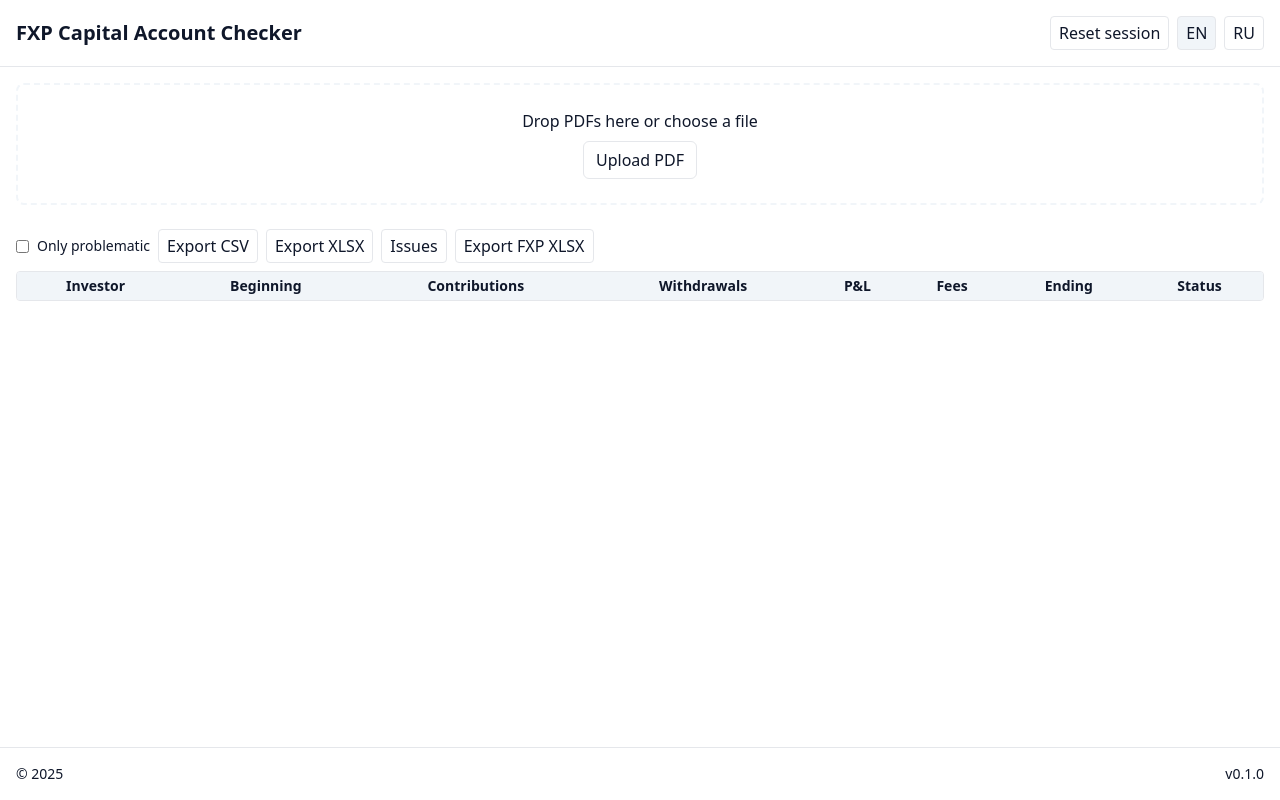
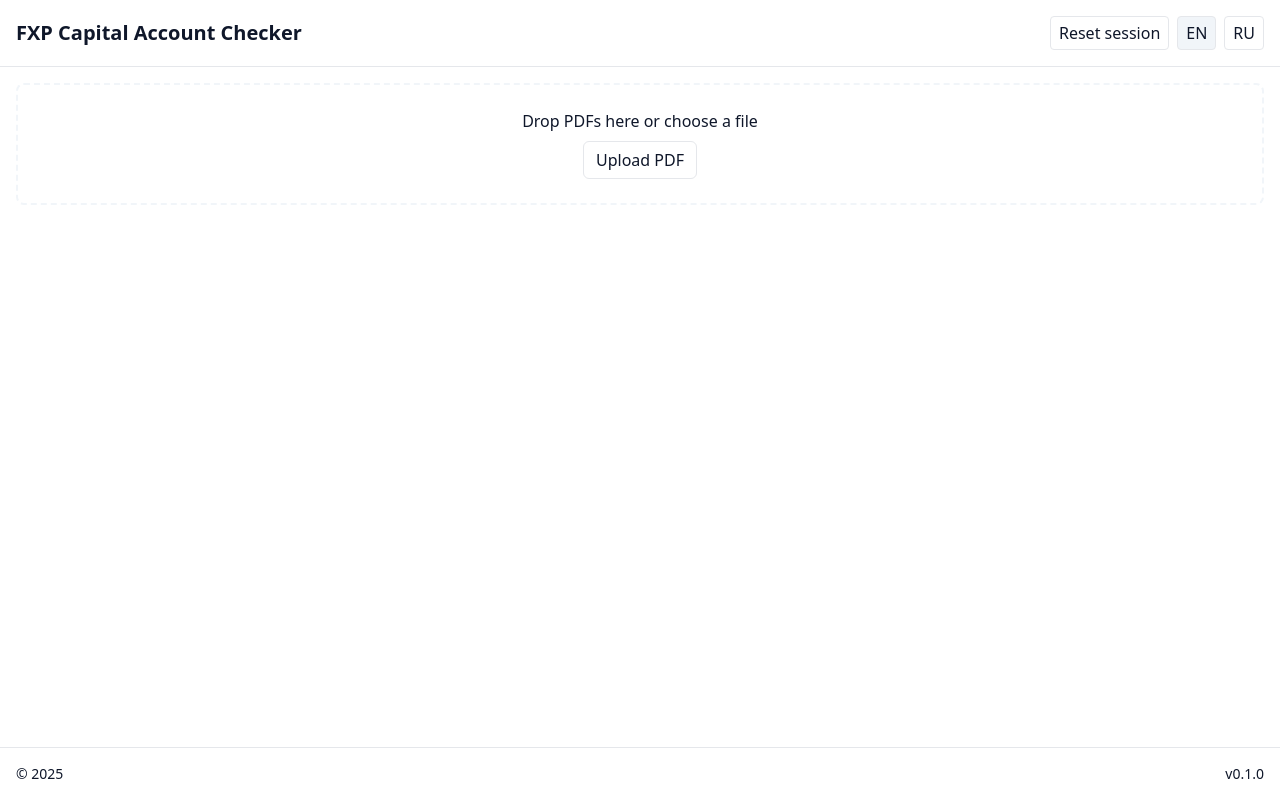
Before and after one commit to Servc-account/PDF_to_Excel_Parser, a React (Vite) app: page / in a window 1280 px wide. Built offline with nearby package versions, Linux system fonts and the light colour scheme.

Commit message:
Refactor App component to remove unused UI elements and streamline focus on notebook-like export functionality. Remove RecordsTable component logic while retaining the file for potential future use. Update Upload component to directly export FXP workbooks without intermediate data handling.

```diff
--- a/src/App.tsx
+++ b/src/App.tsx
@@ -2,8 +2,7 @@ import React from 'react';
 import { Header } from './components/Header';
 import { Footer } from './components/Footer';
 import { Upload } from './components/Upload';
-import { Issues } from './components/Issues';
-import { RecordsTable } from './components/RecordsTable';
+// Removed extra UI to focus on notebook-like export only
 
 export const App: React.FC = () => {
   return (
@@ -11,8 +10,7 @@ export const App: React.FC = () => {
       <Header />
       <main className="flex-1 p-4 space-y-6">
         <Upload />
-        <Issues />
-        <RecordsTable />
+
       </main>
       <Footer />
     </div>
--- a/src/components/RecordsTable.tsx
+++ b/src/components/RecordsTable.tsx
@@ -1,146 +1,6 @@
-import React, { useMemo, useState } from 'react';
-import { useAppStore } from '../store/useAppStore';
-import type { ParsedInvestorRecord } from '../types';
-import { validateRecords } from '../lib/validate';
-import { utils as XLSXUtils, writeFile as xlsxWriteFile } from 'xlsx';
-import { useT } from '../i18n';
-import { exportFXPWorkbook } from '../lib/fxp/export';
-
-type SortKey = keyof Pick<ParsedInvestorRecord, 'investorId' | 'beginningBalance' | 'contributions' | 'withdrawals' | 'pnl' | 'fees' | 'endingBalance'>;
+// Component is no longer used; keeping file to avoid large deletes.
+import React from 'react';
 
 export const RecordsTable: React.FC = () => {
-  const records = useAppStore((s) => s.records);
-  const issues = useAppStore((s) => s.issues);
-  const setData = useAppStore((s) => s.setData);
-  const updateRecord = useAppStore((s) => s.updateRecord);
-  const t = useT();
-  const rawResults = useAppStore((s) => s.rawResults ?? []);
-
-  const [showOnlyProblematic, setShowOnlyProblematic] = useState(false);
-  const [sortKey, setSortKey] = useState<SortKey>('investorId');
-  const [sortAsc, setSortAsc] = useState(true);
-
-  const problematicIds = useMemo(() => new Set(issues.filter(i => i.type === 'error' && i.investorId).map(i => `${i.fileName}:${i.page}:${i.investorId}`)), [issues]);
-
-  const sorted = useMemo(() => {
-    const copy = [...records];
-    copy.sort((a, b) => {
-      const av = (a[sortKey] as any) ?? '';
-      const bv = (b[sortKey] as any) ?? '';
-      if (av < bv) return sortAsc ? -1 : 1;
-      if (av > bv) return sortAsc ? 1 : -1;
-      return 0;
-    });
-    return copy;
-  }, [records, sortKey, sortAsc]);
-
-  const visible = useMemo(() => sorted.filter(r => !showOnlyProblematic || problematicIds.has(`${r.fileName}:${r.page}:${r.investorId}`)), [sorted, showOnlyProblematic, problematicIds]);
-
-  const exportCSV = () => {
-    const header = ['fileName','page','investorId','beginning','contributions','withdrawals','pnl','fees','ending'];
-    const rows = records.map(r => [r.fileName, r.page, r.investorId, r.beginningBalance, r.contributions, r.withdrawals, r.pnl, r.fees, r.endingBalance]);
-    const csv = [header, ...rows].map(r => r.map(v => v ?? '').join(',')).join('\n');
-    const blob = new Blob([csv], { type: 'text/csv;charset=utf-8;' });
-    const a = document.createElement('a');
-    a.href = URL.createObjectURL(blob);
-    a.download = 'records.csv';
-    a.click();
-  };
-
-  const exportXLSX = () => {
-    const data = records.map(r => ({
-      fileName: r.fileName,
-      page: r.page,
-      investorId: r.investorId,
-      beginning: r.beginningBalance,
-      contributions: r.contributions,
-      withdrawals: r.withdrawals,
-      pnl: r.pnl,
-      fees: r.fees,
-      ending: r.endingBalance
-    }));
-    const ws = XLSXUtils.json_to_sheet(data);
-    const wb = XLSXUtils.book_new();
-    XLSXUtils.book_append_sheet(wb, ws, 'Records');
-    xlsxWriteFile(wb, 'records.xlsx');
-  };
-
-  const exportIssues = () => {
-    const data = issues.map(i => ({type: i.type, code: i.code, message: i.message, fileName: i.fileName, page: i.page ?? '', investorId: i.investorId ?? ''}));
-    const ws = XLSXUtils.json_to_sheet(data);
-    const wb = XLSXUtils.book_new();
-    XLSXUtils.book_append_sheet(wb, ws, 'Issues');
-    xlsxWriteFile(wb, 'issues.xlsx');
-  };
-
-  const onInlineEdit = (r: ParsedInvestorRecord, key: keyof ParsedInvestorRecord, value: string) => {
-    const num = value === '' ? undefined : Number(value);
-    const id = `${r.fileName}:${r.page}:${r.investorId}`;
-    if (key === 'investorId') {
-      updateRecord(id, { investorId: value });
-    } else if (!Number.isNaN(num!)) {
-      updateRecord(id, { [key]: num } as any);
-      // recompute issues
-      const newIssues = validateRecords(useAppStore.getState().records);
-      setData(useAppStore.getState().records, newIssues);
-    }
-  };
-
-  const HeaderCell = ({ k, label }: { k: SortKey; label: string }) => (
-    <th className="px-2 py-1 cursor-pointer select-none" onClick={() => { if (sortKey === k) setSortAsc(!sortAsc); else { setSortKey(k); setSortAsc(true); } }}>
-      <span>{label}</span>
-    </th>
-  );
-
-  return (
-    <div className="space-y-2">
-      <div className="flex gap-2 items-center">
-        <label className="text-sm flex items-center gap-2">
-          <input type="checkbox" checked={showOnlyProblematic} onChange={(e) => setShowOnlyProblematic(e.target.checked)} />
-          {t.onlyProblematic}
-        </label>
-        <button className="border px-2 py-1 rounded" onClick={exportCSV}>{t.exportCSV}</button>
-        <button className="border px-2 py-1 rounded" onClick={exportXLSX}>{t.exportXLSX}</button>
-        <button className="border px-2 py-1 rounded" onClick={exportIssues}>{t.issues}</button>
-        <button className="border px-2 py-1 rounded" onClick={() => exportFXPWorkbook(rawResults, 'FXP_merged_tables.xlsx')}>Export FXP XLSX</button>
-      </div>
-      <div className="overflow-auto border rounded">
-        <table className="min-w-full text-sm">
-          <thead className="bg-muted">
-            <tr>
-              <HeaderCell k="investorId" label={t.tableHeaders.investorId} />
-              <HeaderCell k="beginningBalance" label={t.tableHeaders.beginning} />
-              <HeaderCell k="contributions" label={t.tableHeaders.contributions} />
-              <HeaderCell k="withdrawals" label={t.tableHeaders.withdrawals} />
-              <HeaderCell k="pnl" label={t.tableHeaders.pnl} />
-              <HeaderCell k="fees" label={t.tableHeaders.fees} />
-              <HeaderCell k="endingBalance" label={t.tableHeaders.ending} />
-              <th className="px-2 py-1">{t.tableHeaders.status}</th>
-            </tr>
-          </thead>
-          <tbody>
-            {visible.map((r, idx) => {
-              const id = `${r.fileName}:${r.page}:${r.investorId}`;
-              const hasError = issues.some(i => i.type === 'error' && i.investorId === r.investorId && i.fileName === r.fileName && i.page === r.page);
-              return (
-                <tr key={id} className={idx % 2 ? 'bg-white/40' : ''}>
-                  <td className="px-2 py-1">
-                    <input className="w-40 border rounded px-1 py-0.5 bg-white" defaultValue={r.investorId} onBlur={(e) => onInlineEdit(r, 'investorId', e.target.value)} aria-label="Investor ID" />
-                  </td>
-                  {(['beginningBalance','contributions','withdrawals','pnl','fees','endingBalance'] as const).map((k) => (
-                    <td key={k} className="px-2 py-1">
-                      <input className="w-28 border rounded px-1 py-0.5 text-right bg-white" defaultValue={r[k] ?? ''} onBlur={(e) => onInlineEdit(r, k, e.target.value)} aria-label={k} />
-                    </td>
-                  ))}
-                  <td className="px-2 py-1">
-                    <span className={`text-xs px-1.5 py-0.5 rounded ${hasError ? 'bg-red-100 text-red-700' : 'bg-green-100 text-green-700'}`}>{hasError ? 'Error' : 'OK'}{r.edited ? ' • edited' : ''}</span>
-                  </td>
-                </tr>
-              );
-            })}
-          </tbody>
-        </table>
-      </div>
-    </div>
-  );
+  return null;
 };
--- a/src/components/Upload.tsx
+++ b/src/components/Upload.tsx
@@ -1,13 +1,9 @@
 import React, { useCallback, useMemo, useRef, useState } from 'react';
-import { parsePagesToRecords } from '../lib/parser/parse';
-import { validateRecords } from '../lib/validate';
-import { useAppStore } from '../store/useAppStore';
 import type { ParseResult } from '../types';
 import { useT } from '../i18n';
+import { exportFXPWorkbook } from '../lib/fxp/export';
 
 export const Upload: React.FC = () => {
-  const setData = useAppStore((s) => s.setData);
-  const setRawResults = useAppStore((s) => s.setRawResults);
   const t = useT();
   const [isDragging, setDragging] = useState(false);
   const [progress, setProgress] = useState<string>('');
@@ -17,8 +13,6 @@ export const Upload: React.FC = () => {
 
   const handleFiles = useCallback(async (files: FileList | null) => {
     if (!files || files.length === 0) return;
-    const allRecords = [] as ReturnType<typeof parsePagesToRecords>;
-    const allIssues = [] as ReturnType<typeof validateRecords>;
     const rawResults: ParseResult[] = [];
     for (let i = 0; i < files.length; i += 1) {
       const f = files.item(i);
@@ -75,15 +69,10 @@ export const Upload: React.FC = () => {
         worker.postMessage({ fileName: f.name, data: buf }, [buf]);
       });
       rawResults.push(parsed);
-      const records = parsePagesToRecords(parsed);
-      const issues = validateRecords(records);
-      allRecords.push(...records);
-      allIssues.push(...issues);
     }
     setProgress('');
-    setData(allRecords, allIssues);
-    setRawResults(rawResults);
-  }, [setData, worker]);
+    exportFXPWorkbook(rawResults, 'FXP_merged_tables.xlsx');
+  }, [worker]);
 
   const onDrop = useCallback((e: React.DragEvent) => {
     e.preventDefault();
```
